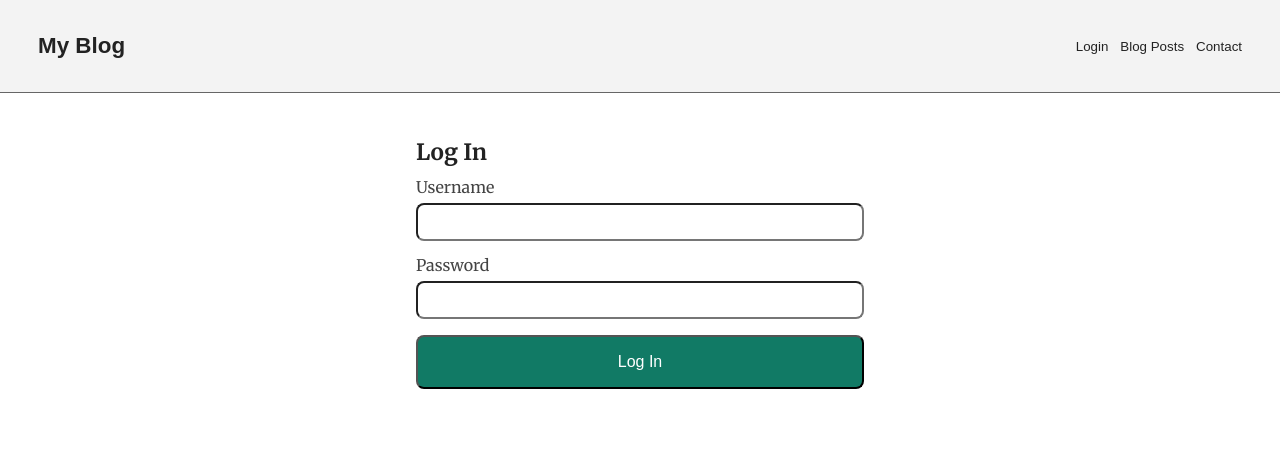
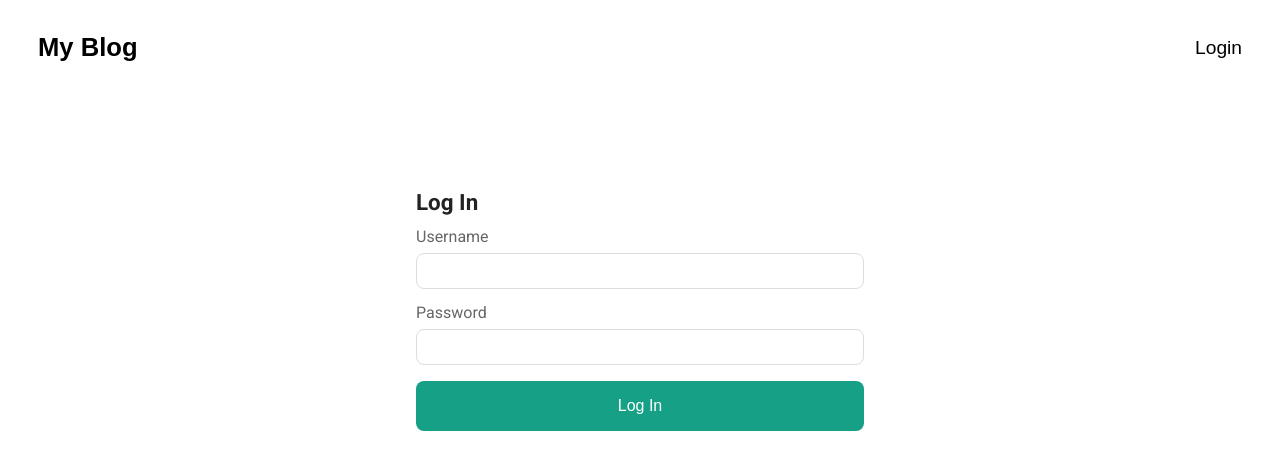
Before and after one commit to kgilla/blog-frontend, a React (Create React App) app: page /login in a window 1280 px wide. Shown: the top 470 px of the page. Built offline with nearby package versions, Linux system fonts and the light colour scheme.

Commit message:
added login and logout functions

```diff
--- a/src/components/App/App.css
+++ b/src/components/App/App.css
@@ -1,4 +1,4 @@
-@import url("https://fonts.googleapis.com/css2?family=Merriweather:ital,wght@0,300;0,400;0,700;0,900;1,300;1,400;1,700;1,900&display=swap");
+@import url("https://fonts.googleapis.com/css2?family=Roboto:ital,wght@0,300;0,400;0,500;0,700;0,900;1,300;1,400;1,500;1,700&display=swap");
 
 html {
   font-size: 16px;
@@ -9,5 +9,5 @@ html {
 }
 
 body {
-  font-family: "Merriweather", serif;
+  font-family: "Roboto", sans-serif;
 }
--- a/src/components/App/App.js
+++ b/src/components/App/App.js
@@ -1,4 +1,4 @@
-import React from "react";
+import React, { useState } from "react";
 import { Router } from "@reach/router";
 import "./reset.css";
 import "./App.css";
@@ -9,15 +9,34 @@ import BlogPost from "../BlogPost";
 import Login from "../Login";
 import BlogForm from "../BlogForm";
 
+import local from "../../store/local";
+
 function App() {
+  let [user, setUser] = useState(local.getUser());
+  let [message, setMessage] = useState("");
+
+  const handleLogin = (data) => {
+    let user = { id: data._id, name: data.user.fullname, token: data.token };
+    setUser(user);
+    local.setUser(user);
+    setMessage(`Successfully logged in as ${user.name}`);
+  };
+
+  const handleLogout = () => {
+    setUser("");
+    local.setUser("");
+    setMessage("Successfully logged out");
+  };
+
   return (
     <div id="App">
-      <Navbar />
+      <Navbar user={user} handleLogout={handleLogout} />
+      {message ? <div className="success">{message}</div> : null}
       <Router>
         <BlogIndex path="/" />
         <BlogPost path="/:postId" />
-        <Login path="/login" />
-        <BlogForm path="/create" />
+        <Login path="/login" handleLogin={handleLogin} />
+        <BlogForm path="/create" user={user} />
       </Router>
     </div>
   );
--- a/src/components/BlogForm/BlogForm.css
+++ b/src/components/BlogForm/BlogForm.css
@@ -0,0 +1,3 @@
+#blog-form {
+  margin: 2rem;
+}
--- a/src/components/BlogForm/BlogForm.js
+++ b/src/components/BlogForm/BlogForm.js
@@ -1,12 +1,52 @@
-import React from "react";
+import React, { useState } from "react";
 import { Editor } from "@tinymce/tinymce-react";
 
-const BlogForm = () => {
+const BlogForm = (props) => {
+  let [title, setTitle] = useState("");
+  let [content, setContent] = useState("");
+
+  const create = async (title, content) => {
+    const URL = "https://api-myblog.herokuapp.com/posts/create";
+    const response = await fetch(URL, {
+      method: "POST",
+      headers: {
+        "Content-Type": "application/json",
+        Authorization: `Bearer ${props.token}`,
+      },
+      body: JSON.stringify({ title, content }),
+    });
+    const data = await response.json();
+    console.log(data);
+  };
+
   const handleEditorChange = (e) => {
-    console.log("Content was updated:", e.target.getContent());
+    setContent(e.target.getContent());
+  };
+
+  const handleChange = (e) => {
+    setTitle(e.target.value);
+  };
+
+  const handleSubmit = () => {
+    create(title, content);
   };
 
   return (
+    <div className="form-container">
+      <form id="blog-form">
+        <div className="form-section">
+          <label htmlFor="title" className="form-label">
+            Title
+          </label>
+          <input
+            type="text"
+            name="title"
+            className="form-input"
+            value={title}
+            onChange={handleChange}
+          />
+        </div>
+        <div className="form-section">
           <Editor
             apiKey="abh3yg0xpuwi7wp76gc8etjalbd4yg93ib50ubokso0npxiq"
             initialValue="<p>Initial content</p>"
@@ -26,6 +66,12 @@ const BlogForm = () => {
             }}
             onChange={handleEditorChange}
           />
+        </div>
+        <button type="button" className="form-submit" onClick={handleSubmit}>
+          Create Post
+        </button>
+      </form>
+    </div>
   );
 };
 
--- a/src/components/Login/Login.css
+++ b/src/components/Login/Login.css
@@ -2,7 +2,7 @@
   display: flex;
   justify-content: center;
   align-items: center;
-  margin: 2rem;
+  margin-top: 5rem;
 }
 
 .form {
@@ -31,19 +31,41 @@
 .form-label {
   margin-bottom: 0.5rem;
   font-size: 1rem;
-  color: #444;
+  color: #666;
 }
 
 .form-input {
   padding: 0.5rem;
+  border: 0.1rem solid #ddd;
+  color: #666;
   font-size: 1rem;
   border-radius: 0.5rem;
 }
 
+.form-input:focus {
+  outline: none;
+  box-shadow: 0 0 3pt 2pt #16a085;
+}
+
 .form-submit {
   padding: 1rem;
+  border: none;
   border-radius: 0.5rem;
   font-size: 1rem;
-  background-color: #117a65;
+  background-color: #16a085;
   color: #fff;
 }
+
+.form-submit:hover {
+  cursor: pointer;
+  background-color: #117a65;
+}
+
+.error {
+  padding: 1rem;
+  margin-bottom: 1rem;
+  border-radius: 0.5rem;
+  background-color: #f1948a;
+  color: #a93226;
+  font-size: 1rem;
+}
--- a/src/components/Login/Login.js
+++ b/src/components/Login/Login.js
@@ -1,9 +1,29 @@
 import React, { useState } from "react";
+import { Redirect } from "@reach/router";
 import "./Login.css";
 
-const Login = () => {
+const Login = (props) => {
   let [username, setUsername] = useState("");
   let [password, setPassword] = useState("");
+  let [error, setError] = useState("");
+  let [success, setSuccess] = useState(false);
+
+  const login = async (username, password) => {
+    const URL = "https://api-myblog.herokuapp.com/users/login";
+    const response = await fetch(URL, {
+      method: "POST",
+      headers: { "Content-Type": "application/json" },
+      body: JSON.stringify({ username, password }),
+    });
+    const data = await response.json();
+    console.log(data);
+    data.user ? handleUser(data) : setError(data.message);
+  };
+
+  const handleUser = (data) => {
+    props.handleLogin(data);
+    setSuccess(true);
+  };
 
   const handleChange = (e) => {
     e.target.name === "username"
@@ -12,13 +32,16 @@ const Login = () => {
   };
 
   const handleSubmit = () => {
-    console.log(username, password);
+    login(username, password);
   };
 
-  return (
+  return success ? (
+    <Redirect to="/" noThrow />
+  ) : (
     <div className="form-container">
       <form className="form">
         <h2 className="form-heading">Log In</h2>
+        {error ? <div className="error">{error}</div> : null}
         <div className="form-section">
           <label htmlFor="username" className="form-label">
             Username
@@ -36,7 +59,7 @@ const Login = () => {
             Password
           </label>
           <input
-            type="text"
+            type="password"
             name="password"
             className="form-input"
             value={password}
--- a/src/components/Navbar/Navbar.css
+++ b/src/components/Navbar/Navbar.css
@@ -4,13 +4,13 @@
   justify-content: space-between;
   align-items: center;
   padding: 2rem;
-  background: #f3f3f3;
-  border-bottom: 0.1rem solid #666;
+  margin-bottom: 1rem;
+  background: #fff;
 }
 
 #main-nav-brand {
-  font-size: 1.4rem;
-  font-weight: 600;
+  font-size: 1.6rem;
+  font-weight: 700;
 }
 
 #nav-links {
@@ -20,8 +20,15 @@
 }
 
 .nav-link {
-  color: #222;
+  font-size: 1.2rem;
+  font-weight: 500;
+  color: #000;
   text-decoration: none;
   border: none;
   background: none;
 }
+
+.nav-link:hover {
+  color: #117a65;
+  cursor: pointer;
+}
--- a/src/components/Navbar/Navbar.js
+++ b/src/components/Navbar/Navbar.js
@@ -1,10 +1,33 @@
-import React from "react";
+import React, { useState } from "react";
 import "./Navbar.css";
 
 import { Link } from "@reach/router";
 
-const Navbar = () => {
+const Navbar = (props) => {
+  const handleLogout = () => {
+    props.handleLogout();
+  };
+
   return (
+    <div id="nav-container">
+      {props.user ? (
+        <nav id="main-nav">
+          <Link to="/">
+            <button id="main-nav-brand" className="nav-link">
+              My Blog
+            </button>
+          </Link>
+          <div id="nav-links">
+            <Link to="/create">
+              <button className="nav-link">New Blog Post</button>
+            </Link>
+            <button className="nav-link">Contact</button>
+            <button className="nav-link" onClick={handleLogout}>
+              Log Out
+            </button>
+          </div>
+        </nav>
+      ) : (
         <nav id="main-nav">
           <Link to="/">
             <button id="main-nav-brand" className="nav-link">
@@ -15,10 +38,10 @@ const Navbar = () => {
             <Link to="/login">
               <button className="nav-link">Login</button>
             </Link>
-        <button className="nav-link">Blog Posts</button>
-        <button className="nav-link">Contact</button>
           </div>
         </nav>
+      )}
+    </div>
   );
 };
 
--- /dev/null
+++ b/src/store/local.js
@@ -0,0 +1,13 @@
+const local = (() => {
+  const getUser = () => {
+    return JSON.parse(localStorage.getItem("user"));
+  };
+
+  const setUser = (user) => {
+    localStorage.setItem("user", JSON.stringify(user));
+  };
+
+  return { getUser, setUser };
+})();
+
+export default local;
```
Lines whose indentation alone changed are shown as unchanged.
